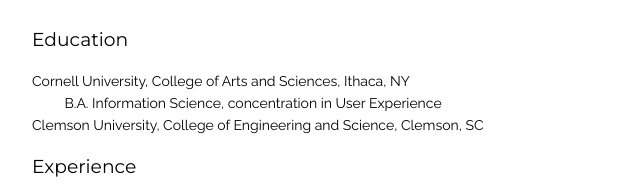
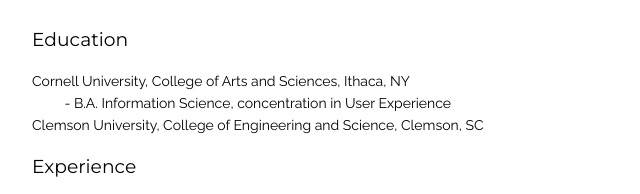
Before and after one commit to bkt28/bkt28.github.io, a plain HTML site: page resume.html in a window 1280 px wide. Shown: the part 138-332 px from the top of the page, 158-798 px from the left. Drawn offline with Linux system fonts and the light colour scheme.

Commit message:
Minor changes

```diff
--- a/resume.html
+++ b/resume.html
@@ -24,7 +24,7 @@
 <h3>Education</h3>
 <p>
 Cornell University, College of Arts and Sciences, Ithaca, NY<br>
-&ensp;&ensp;&ensp;&ensp;B.A. Information Science, concentration in User Experience<br>
+&ensp;&ensp;&ensp;&ensp;- B.A. Information Science, concentration in User Experience<br>
 Clemson University, College of Engineering and Science, Clemson, SC
 </p>
 <h3>Experience</h3>
```
